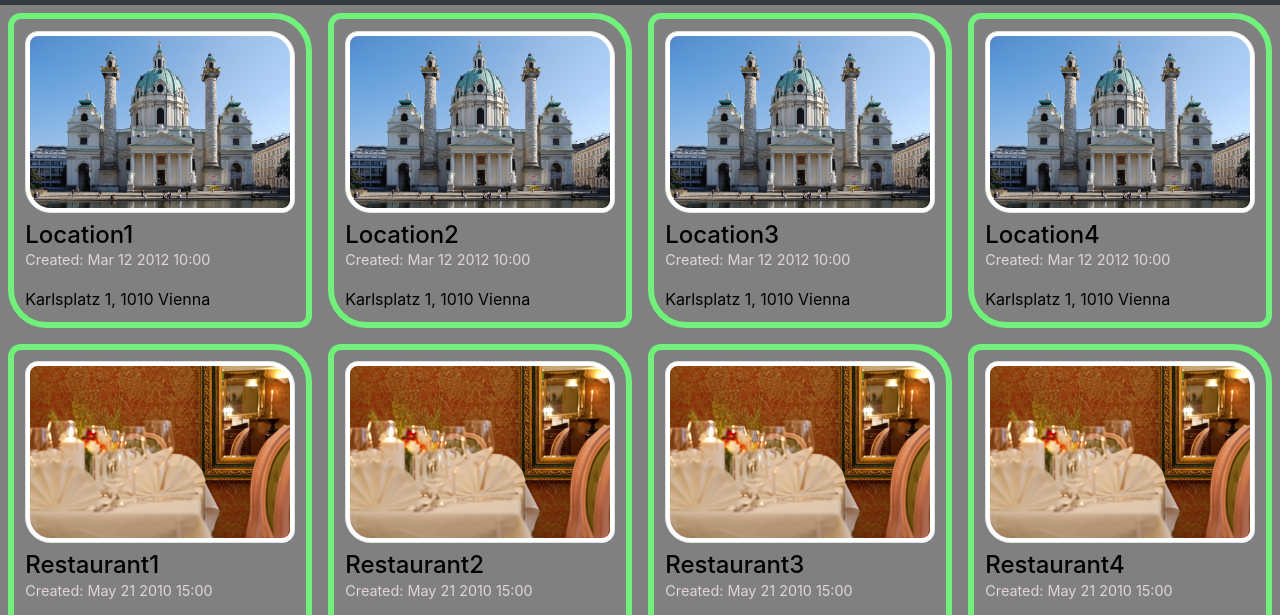
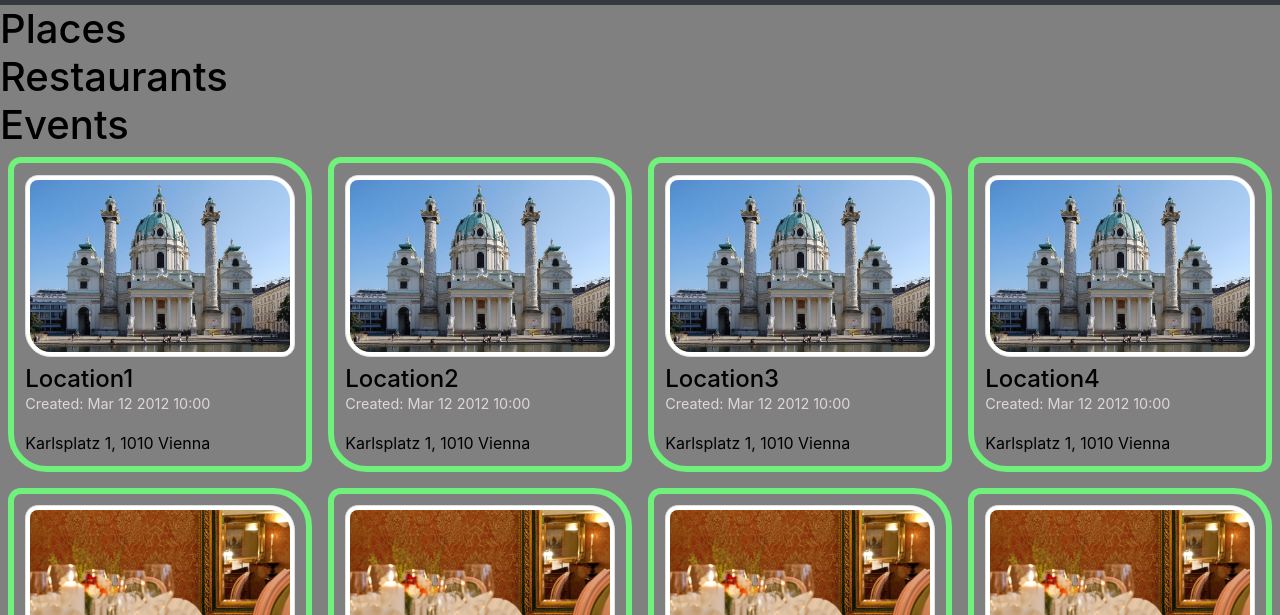
Before and after one commit to aliravn/CF-CR07-Valeria, a plain HTML site: page test.html in a window 1280 px wide. Shown: the part 115-730 px from the top of the page. Drawn offline with nearby package versions, Linux system fonts and the light colour scheme.

Commit message:
add rows with section titles

```diff
--- a/css/test_style.sass
+++ b/css/test_style.sass
@@ -30,7 +30,7 @@ body
 	background-color: grey
 	padding: 0
 
-h4, .text-container > p
+h1, h4, .text-container > p
 	margin: 0
 
 h4
--- a/test.html
+++ b/test.html
@@ -50,7 +50,46 @@
 
 
 	<div class="container-fluid">
+		<h1 class="row">Places</h1>
+		<section class="row" id="place">
+
+		</section>
+
+		<h1 class="row">Restaurants</h1>
+		<section class="row" id="restaurant">
+
+		</section>
+
+		<h1 class="row">Events</h1>
 		<section class="row" id="event">
+
+		</section>
+	</div>
+
+	<footer>
+		<nav class="navbar navbar-expand-md justify-content-center navbar-dark bg-dark">
+		2019 &copy; AliraVN
+		</nav>
+	</footer>
+<!-- 	<div class="row bg-danger" id="event">
+		<div class="media col-12 col-md-6 col-lg-3" id="place">	</div>
+		<div class="media col-12 col-md-6 col-lg-3" id="rest">	</div>
+		<div class="media col-12 col-md-6 col-lg-3" id="event">	</div>
+	</div> -->
+
+<!-- *************SCRIPT AREA************* -->
+	<script src="https://code.jquery.com/jquery-3.3.1.slim.min.js" integrity="sha384-q8i/X+965DzO0rT7abK41JStQIAqVgRVzpbzo5smXKp4YfRvH+8abtTE1Pi6jizo" crossorigin="anonymous"></script>
+	<script src="https://cdnjs.cloudflare.com/ajax/libs/popper.js/1.14.7/umd/popper.min.js" integrity="sha384-UO2eT0CpHqdSJQ6hJty5KVphtPhzWj9WO1clHTMGa3JDZwrnQq4sF86dIHNDz0W1" crossorigin="anonymous"></script>
+	<script src="https://stackpath.bootstrapcdn.com/bootstrap/4.3.1/js/bootstrap.min.js" integrity="sha384-JjSmVgyd0p3pXB1rRibZUAYoIIy6OrQ6VrjIEaFf/nJGzIxFDsf4x0xIM+B07jRM" crossorigin="anonymous"></script>
+	<script src="js/script_class_location.js"></script>
+	<script src="js/script_class_restaurant.js"></script>
+	<script src="js/script_class_event.js"></script>
+	<script src="js/script.js"></script>
+</body>
+</html>
+
+
+<!-- TESTING AREA -->
 			<!-- <div class="col-12 col-md-6 col-lg-3 p-2">
 				<div class="col-border">
 					<img class="img-fluid img-thumbnail col-border-thumbnail" src="img/test_Karlsplatz.jpg">
@@ -96,27 +135,3 @@
 					</div>
 				</div>
 			</div> -->
-		</section>
-	</div>
-
-	<footer>
-		<nav class="navbar navbar-expand-md justify-content-center navbar-dark bg-dark">
-		2019 &copy; AliraVN
-		</nav>
-	</footer>
-<!-- 	<div class="row bg-danger" id="event">
-		<div class="media col-12 col-md-6 col-lg-3" id="place">	</div>
-		<div class="media col-12 col-md-6 col-lg-3" id="rest">	</div>
-		<div class="media col-12 col-md-6 col-lg-3" id="event">	</div>
-	</div> -->
-
-<!-- *************SCRIPT AREA************* -->
-	<script src="https://code.jquery.com/jquery-3.3.1.slim.min.js" integrity="sha384-q8i/X+965DzO0rT7abK41JStQIAqVgRVzpbzo5smXKp4YfRvH+8abtTE1Pi6jizo" crossorigin="anonymous"></script>
-	<script src="https://cdnjs.cloudflare.com/ajax/libs/popper.js/1.14.7/umd/popper.min.js" integrity="sha384-UO2eT0CpHqdSJQ6hJty5KVphtPhzWj9WO1clHTMGa3JDZwrnQq4sF86dIHNDz0W1" crossorigin="anonymous"></script>
-	<script src="https://stackpath.bootstrapcdn.com/bootstrap/4.3.1/js/bootstrap.min.js" integrity="sha384-JjSmVgyd0p3pXB1rRibZUAYoIIy6OrQ6VrjIEaFf/nJGzIxFDsf4x0xIM+B07jRM" crossorigin="anonymous"></script>
-	<script src="js/script_class_location.js"></script>
-	<script src="js/script_class_restaurant.js"></script>
-	<script src="js/script_class_event.js"></script>
-	<script src="js/script.js"></script>
-</body>
-</html>
```
Also changed, not shown: css/test_style.css, 1 other file.
